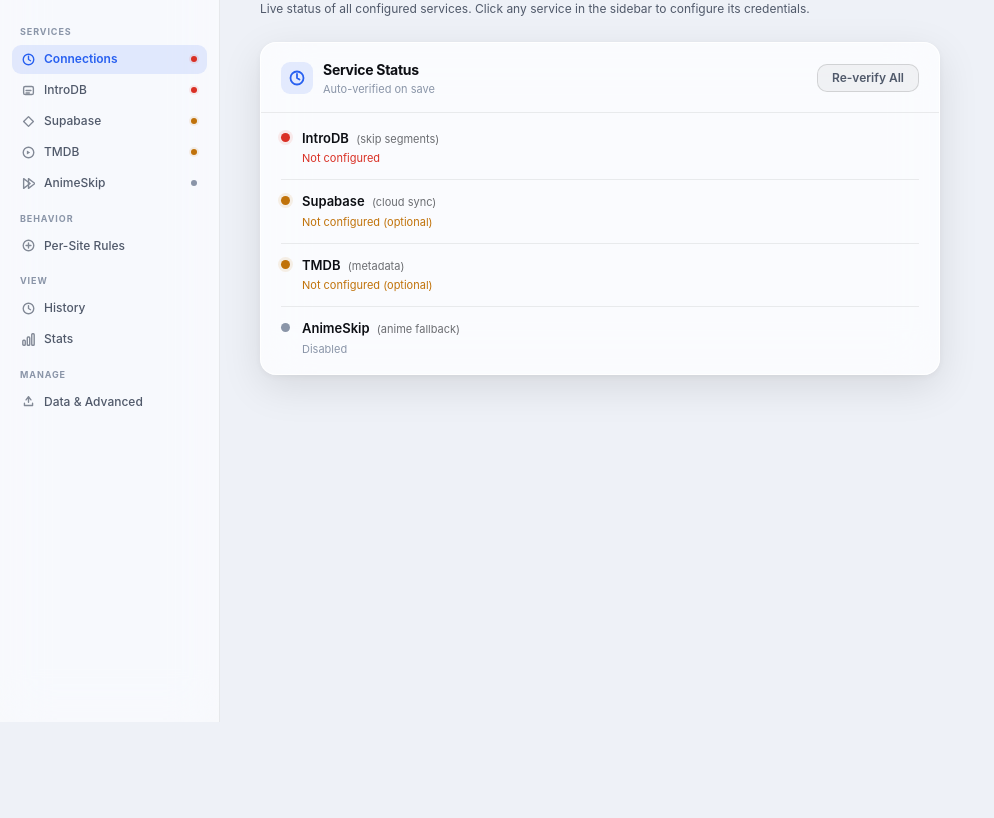
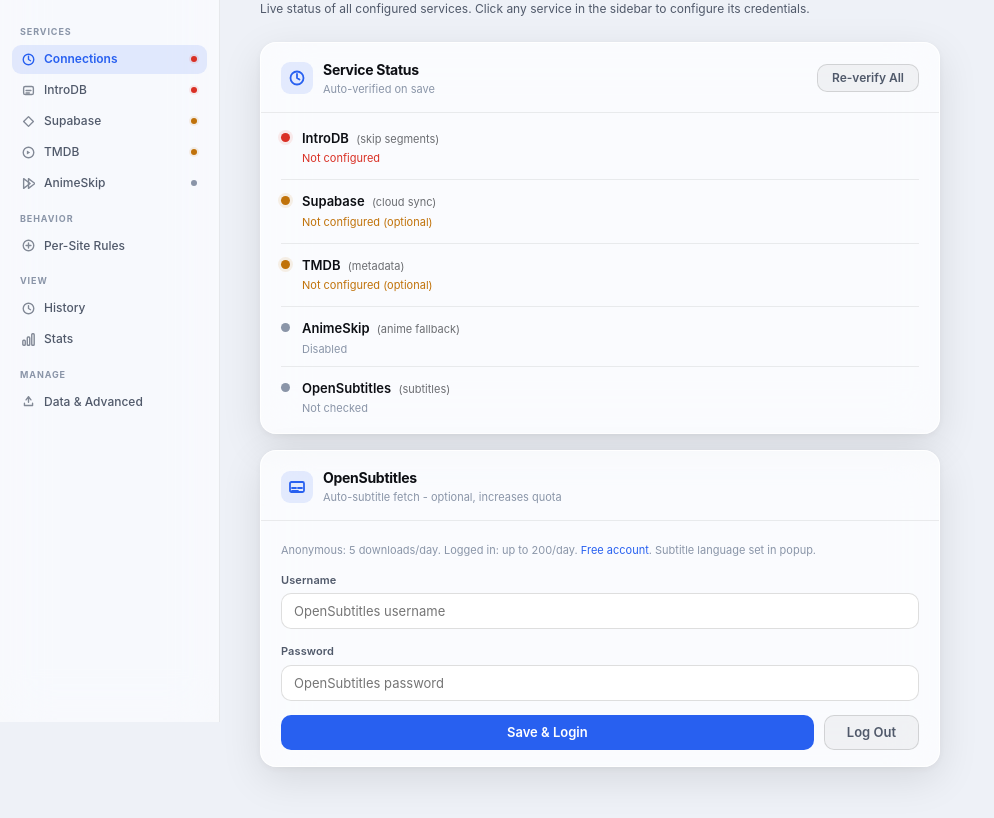
Before and after one commit to govinda-rajulu/openskip, a browser extension: page options.html in a window 1280 px wide. Shown: the part 78-896 px from the top of the page, without its empty margins (0-994 px from the left). Before the commit the page ends 800 px from the top, so only its background shows below. Drawn offline with Linux system fonts and the light colour scheme.

Commit message:
fix: OpenSubtitles card missing from connections panel HTML; masterSub class; CSP opensubtitles domains added

```diff
--- a/manifest-chrome.json
+++ b/manifest-chrome.json
@@ -19,7 +19,7 @@
     "<all_urls>"
   ],
   "content_security_policy": {
-    "extension_pages": "script-src 'self'; object-src 'self'; connect-src https://api.themoviedb.org https://image.tmdb.org https://api.introdb.app https://api.anime-skip.com https://*.supabase.co https://i.ytimg.com https://open.spotify.com https://soundcloud.com"
+    "extension_pages": "script-src 'self'; object-src 'self'; connect-src https://api.themoviedb.org https://image.tmdb.org https://api.introdb.app https://api.anime-skip.com https://*.supabase.co https://i.ytimg.com https://open.spotify.com https://soundcloud.com https://api.opensubtitles.com https://vip-api.opensubtitles.com"
   },
   "background": {
     "service_worker": "background.js"
--- a/options.html
+++ b/options.html
@@ -143,10 +143,45 @@
 
         </div>
         <div class="alert warn" id="sqlAlert"></div>
+          <div class="status-row" style="margin-top:8px;padding-top:12px;border-top:1px solid var(--divider)">
+            <div class="status-dot" id="dot-osub"></div>
+            <div class="status-body">
+              <div class="status-label">OpenSubtitles <span class="tag">(subtitles)</span></div>
+              <div class="status-msg" id="msg-osub">Not checked</div>
+            </div>
+          </div>
       </div>
     </div>
+
+    <div class="card">
+      <div class="card-header">
+        <div class="card-icon blue">
+          <svg width="16" height="16" viewBox="0 0 16 16" fill="none" stroke="var(--accent)" stroke-width="1.8" stroke-linecap="round" stroke-linejoin="round"><rect x="1" y="3" width="14" height="10" rx="1.5"/><path d="M3 9h4M9 9h4M3 12h6"/></svg>
+        </div>
+        <div class="card-title-wrap">
+          <div class="card-title">OpenSubtitles</div>
+          <div class="card-subtitle">Auto-subtitle fetch - optional, increases quota</div>
+        </div>
+      </div>
+      <div class="card-body">
+        <p class="help" style="margin-bottom:12px">Anonymous: 5 downloads/day. Logged in: up to 200/day. <a href="https://www.opensubtitles.com/en/newaccount" target="_blank" rel="noopener">Free account</a>. Subtitle language set in popup.</p>
+        <div class="field">
+          <label class="field-label" for="osobUsername">Username</label>
+          <input type="text" id="osobUsername" placeholder="OpenSubtitles username" autocomplete="off" spellcheck="false">
+        </div>
+        <div class="field">
+          <label class="field-label" for="osobPassword">Password</label>
+          <input type="password" id="osobPassword" placeholder="OpenSubtitles password" autocomplete="off">
+        </div>
+        <div class="btn-row">
+          <button class="btn-primary" id="saveOsub">Save &amp; Login</button>
+          <button class="btn-ghost" id="logoutOsub">Log Out</button>
+        </div>
+        <div class="alert" id="alert-osub"></div>
+      </div>
+    </div>
+
   </section>
-
   <!-- ── IntroDB panel ──────────────────────────────────────────── -->
   <section id="panel-introdb" class="panel">
     <h1 class="page-title">IntroDB</h1>
```
Also changed, not shown: popup.html (+1 -1 lines), manifest.json.
